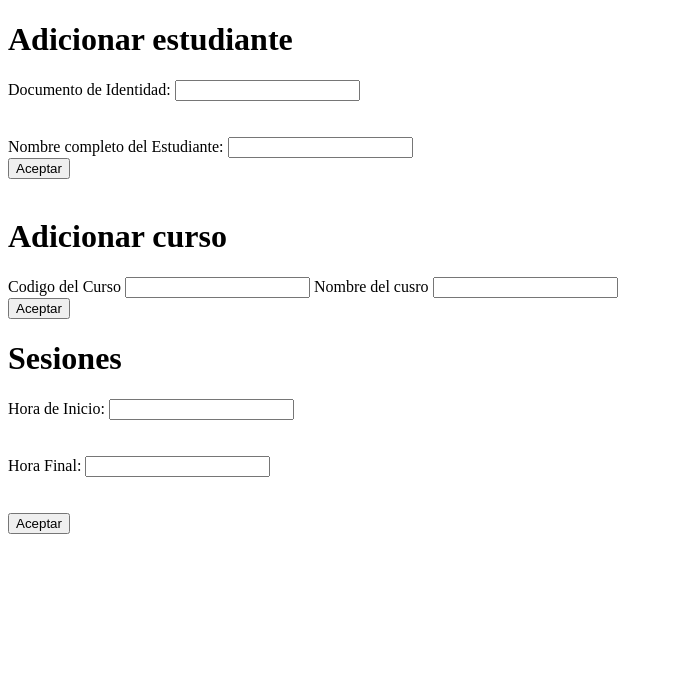
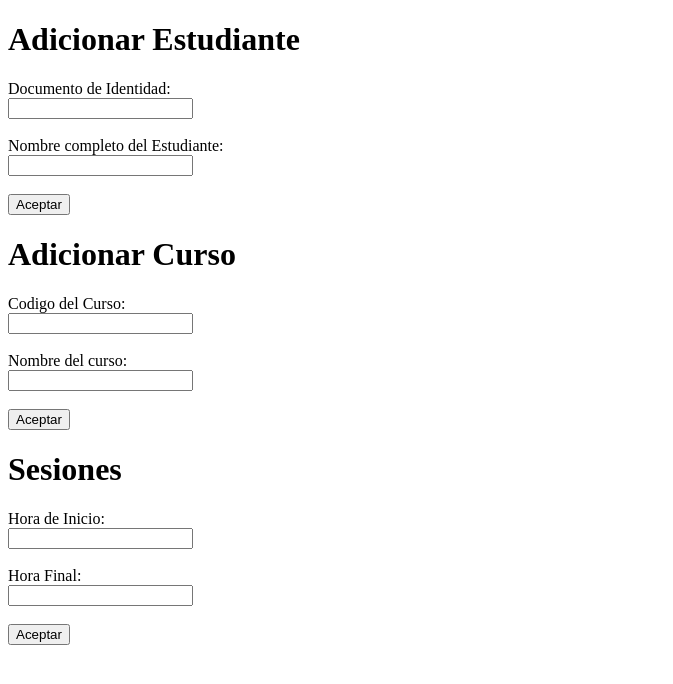
Before and after one commit to Gaus80/Taller7, a plain HTML site: page Frontend/index.html in a window 1280 px wide. Shown: the whole page, without its empty margins (0-673 px from the left). Drawn offline with Linux system fonts and the light colour scheme; files whose address does not match are found by name.

Commit message:
Arreglar codigo

```diff
--- a/Frontend/index.html
+++ b/Frontend/index.html
@@ -6,59 +6,43 @@
 </head>
 <body>
 
-<h1>Adicionar estudiante</h1>
+<h1>Adicionar Estudiante</h1>
 <div>
     <form id="adicionarEstudiante">
         <div>
-
-            <label for="dni">Documento de Identidad:</label>
-            <input type="text" id="dni" placeHolder="">
-            <br>
-            <br>
-            <br>
-
-            <label for="nombre">Nombre completo del Estudiante:</label>
-            <input type="text" id="nombre" placeHolder="">
-            <br>
-
+            <label for="dni">Documento de Identidad:</label><br>
+            <input type="text" id="dni" placeHolder=""><br><br>
+            <label for="nombre">Nombre completo del Estudiante:</label><br>
+            <input type="text" id="nombre" placeHolder=""><br><br>
             <!BOTON ACEPTAR EN ADICIONAR ESTUDIANTE-->
             <input type="submit" onclick="guardar()" value="Aceptar">
-            <br>
-            <br>
-
         </div>
     </form>
+</div>
 
-</div>
-<h1>Adicionar curso</h1>
+<h1>Adicionar Curso</h1>
 <div>
-    <div>
-        <label for="adicionarCurso">Codigo del Curso</label>
-        <input type=" text" id="adicionarCurso" placeholder="">
-        <label for="nombreCurso">Nombre del cusro</label>
-        <input type="text" id="nombreCurso" placeholder="">
-    </div>
-    <form id="adicionarCurso">
+    <form id="cursos">
+        <label for="adicionarCurso">Codigo del Curso:</label><br>
+        <input type=" text" id="adicionarCurso" placeholder=""><br><br>
+        <label for="nombreCurso">Nombre del curso:</label><br>
+        <input type="text" id="nombreCurso" placeholder=""><br><br>
         <!BOTON ACEPTAR EN ADICIONAR CURSO-->
         <input type="submit" onclick="guardar()" value="Aceptar">
-
     </form>
 </div>
 
 <h1>Sesiones</h1>
 <div>
     <form id="sesiones">
-        <label for="idhi">Hora de Inicio:</label>
-        <input type="text" id="idhi" placeHolder="">
-        <br>
-        <br>
-        <br>
+        <label for="idhi">Hora de Inicio:</label><br>
+        <input type="text" id="idhi" placeHolder=""><br><br>
 
-        <label for="dnihf">Hora Final:</label>
-        <input type="text" id="dnihf" placeHolder="">
-        <br>
-        <br>
-        <br>
+
+        <label for="dnihf">Hora Final:</label><br>
+        <input type="text" id="dnihf" placeHolder=""> <br> <br>
+
+
         <!BOTON ACEPTAR EN GENERAL-->
         <input type="submit" onclick="guardar()" value="Aceptar">
     </form>
```
